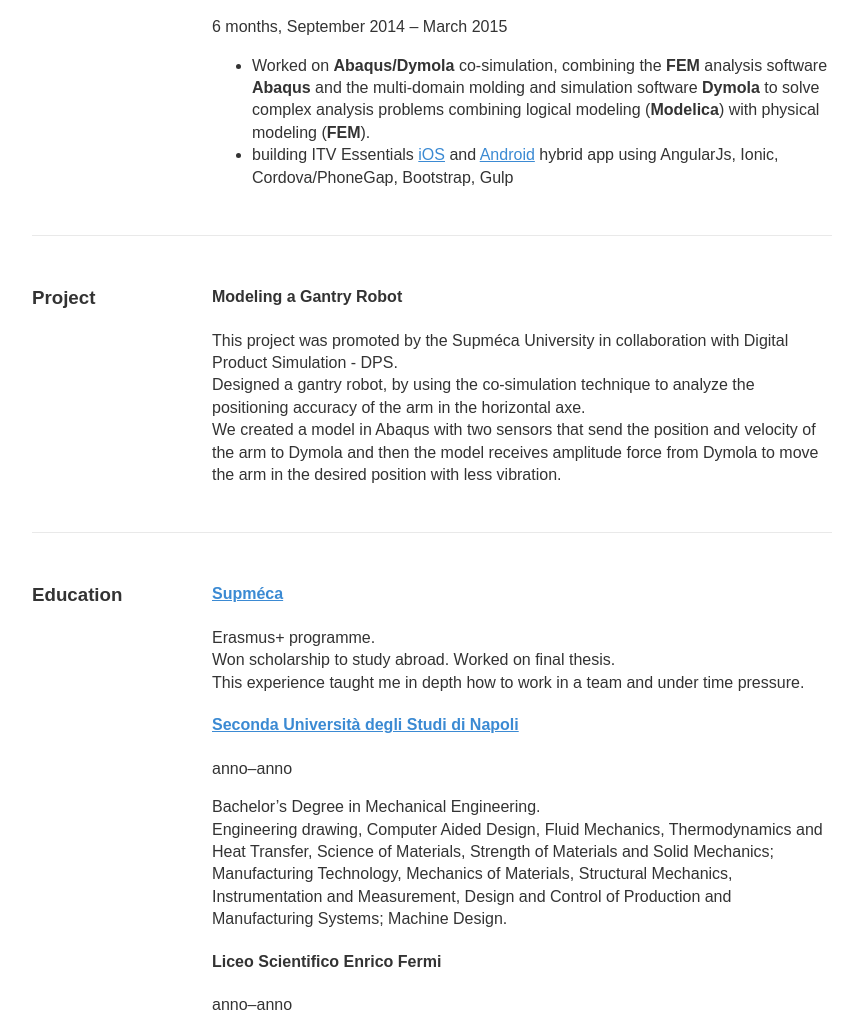
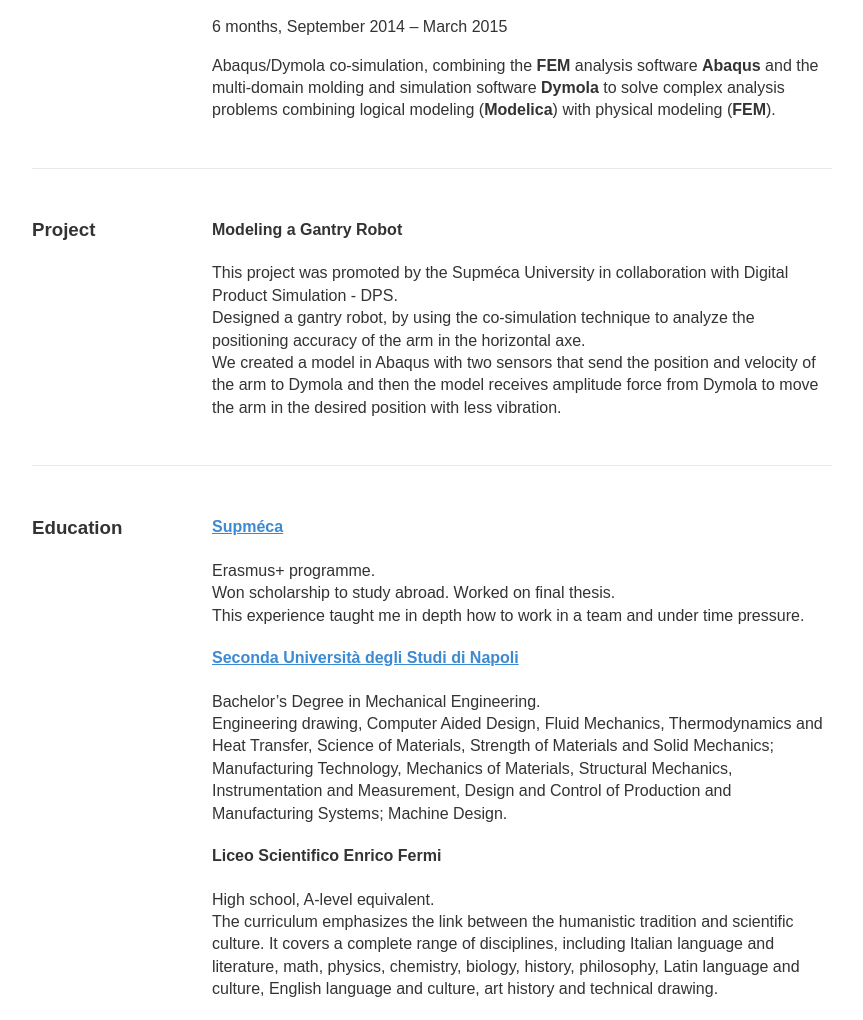
Before and after one commit to palmieriang/angelopalmieri.com, a plain HTML site: page src/index.html in a window 1280 px wide. Shown: the part 1136-2156 px from the top of the page, without its empty margins (208-1071 px from the left). Drawn offline with nearby package versions, Linux system fonts and the light colour scheme.

Commit message:
third version

```diff
--- a/src/index.html
+++ b/src/index.html
@@ -72,7 +72,7 @@
                         <li>advanced knowledge of JavaScript, Html and Css</li>
                         <li>object-oriented development</li>
                         <li>front-end architecture</li>
-                        <li>UI design, UX</li>
+                        <li>C++</li>
                     </ul>
 
                     <h4 class="h4 small-title">Soft skills</h4>
@@ -88,7 +88,7 @@
                     <p>Native speaker of Italian, good spoken and written English, basic French.</p>
 
                     <h4 class="h4 small-title">Interests and hobbies</h4>
-                    <p>Travels, swimming, technology,watching football, cooking.</p>
+                    <p>Travels, swimming, technology, watching football, cooking.</p>
                 </div>
             </div>
         </div>
@@ -113,21 +113,13 @@
                             6 months, September 2014 – March 2015
                         </p>
 
-                        <ul>
-                            <li>Worked on <strong>Abaqus/Dymola</strong> co-simulation, combining the <strong>
+                        <p Worked on <strong>Abaqus/Dymola</strong> co-simulation, combining the <strong>
                                 FEM</strong> analysis software <strong>Abaqus</strong> and the multi-domain
                                 molding and simulation software <strong>Dymola</strong> to solve complex analysis
                                 problems combining logical modeling (<strong>Modelica</strong>) with physical
                                 modeling (<strong>FEM</strong>).
-                            </li>
-                            <li>building ITV Essentials <a
-                                href="https://itunes.apple.com/gb/app/itv-essentials/id742040150">iOS</a> and <a
-                                href="https://play.google.com/store/apps/details?id=com.itv.itvessentials">Android</a>
-                                hybrid app using AngularJs, Ionic,
-                                Cordova/PhoneGap, Bootstrap, Gulp
-                            </li>
+                        </p>
 
-                        </ul>
                     </div>
                 </div>
 
@@ -135,7 +127,7 @@
         </div>
 
         <!-- Project section -->
-        <div id="project" class="section education-section">
+        <div id="project" class="section project-section">
             <h3 class="section-title">Project</h3>
             <div class=""section-content">
                 <div class="column">
@@ -175,7 +167,6 @@
                             di Napoli
                             </a>
                         </h4>
-                        <p class="subtitle">anno–anno</p>
                         <p class="main-description">Bachelor’s Degree in Mechanical Engineering.
                             <br/>Engineering drawing, Computer Aided Design, Fluid Mechanics, Thermodynamics
                             and Heat Transfer, Science of Materials, Strength of Materials and Solid Mechanics;
@@ -184,7 +175,6 @@
                             Systems; Machine Design.
                         </p>
                         <h4 class="h4 small-title">Liceo Scientifico Enrico Fermi</h4>
-                        <p class="subtitle">anno–anno</p>
                         <p class="main-description">High school, A-level equivalent.<br/>The curriculum
                             emphasizes the link between the humanistic tradition and scientific culture.
                             It covers a complete range of disciplines, including Italian language and
```
